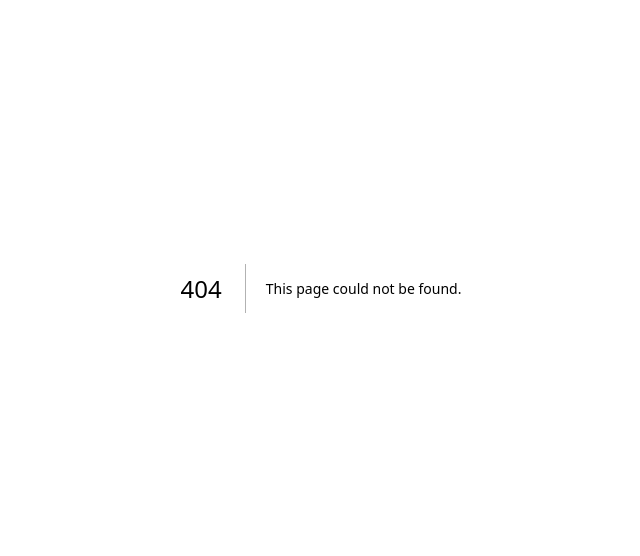
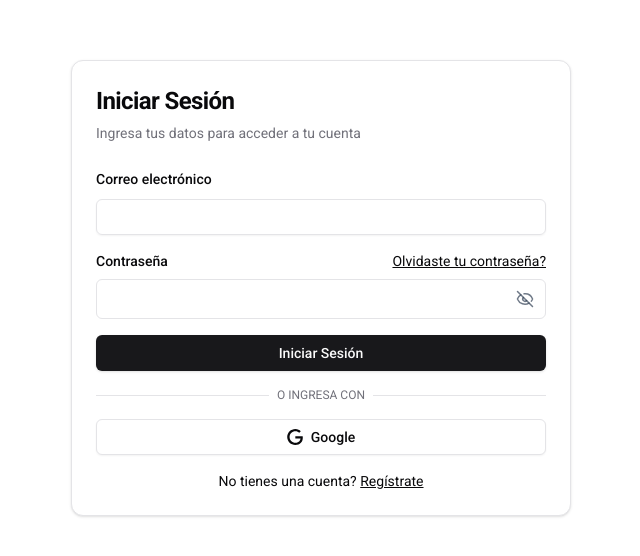
Before and after one commit to rodrigop23/sembrando-suenos-grupo-4, a Next.js app in the folder apps/client/: page /sign-in in a window 1280 px wide. Before the commit this address had no page. Shown: the part 112-668 px from the top of the page, without its empty margins (319-959 px from the left). Built offline with nearby package versions, Linux system fonts and the light colour scheme.

Commit message:
feat(frontend): add sign in page with validation

```diff
--- /dev/null
+++ b/apps/client/src/app/(auth)/sign-in/page.tsx
@@ -0,0 +1,9 @@
+import SignInForm from "@/components/forms/sign-in-form";
+
+export default async function SignInPage() {
+  return (
+    <div className="flex h-screen w-full items-center justify-center px-3 sm:px-0">
+      <SignInForm />
+    </div>
+  );
+}
--- /dev/null
+++ b/apps/client/src/components/forms/sign-in-form.tsx
@@ -0,0 +1,118 @@
+"use client";
+
+import { Button } from "@/components/ui/button";
+import {
+  Card,
+  CardContent,
+  CardDescription,
+  CardHeader,
+  CardTitle,
+} from "@/components/ui/card";
+import { Input } from "@/components/ui/input";
+import Link from "next/link";
+import { Icons } from "../icons";
+import { useForm } from "react-hook-form";
+import { zodResolver } from "@hookform/resolvers/zod";
+import { loginUserSchema, LoginUserType } from "@/lib/zod-schemas/user-schema";
+
+import {
+  Form,
+  FormControl,
+  FormField,
+  FormItem,
+  FormLabel,
+  FormMessage,
+} from "@/components/ui/form";
+
+export default function SignInForm() {
+  const form = useForm<LoginUserType>({
+    resolver: zodResolver(loginUserSchema),
+    defaultValues: {
+      email: "",
+      password: "",
+    },
+  });
+
+  const onSubmit = (data: LoginUserType) => {
+    console.log(data);
+  };
+
+  return (
+    <Card className="w-[500px]">
+      <CardHeader>
+        <CardTitle className="text-2xl">Iniciar Sesión</CardTitle>
+        <CardDescription>
+          Ingresa tus datos para acceder a tu cuenta
+        </CardDescription>
+      </CardHeader>
+      <CardContent>
+        <Form {...form}>
+          <form onSubmit={form.handleSubmit(onSubmit)}>
+            <div className="grid gap-4">
+              <FormField
+                control={form.control}
+                name="email"
+                render={({ field }) => (
+                  <FormItem>
+                    <FormLabel>Correo electrónico</FormLabel>
+                    <FormControl>
+                      <Input {...field} type="email" autoComplete="off" />
+                    </FormControl>
+                    <FormMessage />
+                  </FormItem>
+                )}
+              />
+
+              <FormField
+                control={form.control}
+                name="password"
+                render={({ field }) => (
+                  <FormItem>
+                    <div className="flex items-center">
+                      <FormLabel>Contraseña</FormLabel>
+                      <Link
+                        href="forgot-password"
+                        className="ml-auto inline-block text-sm underline"
+                      >
+                        Olvidaste tu contraseña?
+                      </Link>
+                    </div>
+                    <FormControl>
+                      <Input {...field} type="password" autoComplete="off" />
+                    </FormControl>
+                    <FormMessage />
+                  </FormItem>
+                )}
+              />
+              <Button type="submit" className="w-full">
+                Iniciar Sesión
+              </Button>
+
+              <div className="relative">
+                <div className="absolute inset-0 flex items-center">
+                  <span className="w-full border-t" />
+                </div>
+                <div className="relative flex justify-center text-xs uppercase">
+                  <span className="bg-background px-2 text-muted-foreground">
+                    O ingresa con
+                  </span>
+                </div>
+              </div>
+
+              <Button variant="outline" type="button">
+                <Icons.google />
+                Google
+              </Button>
+            </div>
+            <div className="mt-4 text-center text-sm">
+              No tienes una cuenta?{" "}
+              <Link href="sign-up" className="underline">
+                Regístrate
+              </Link>
+            </div>
+          </form>
+        </Form>
+      </CardContent>
+    </Card>
+  );
+}
```
